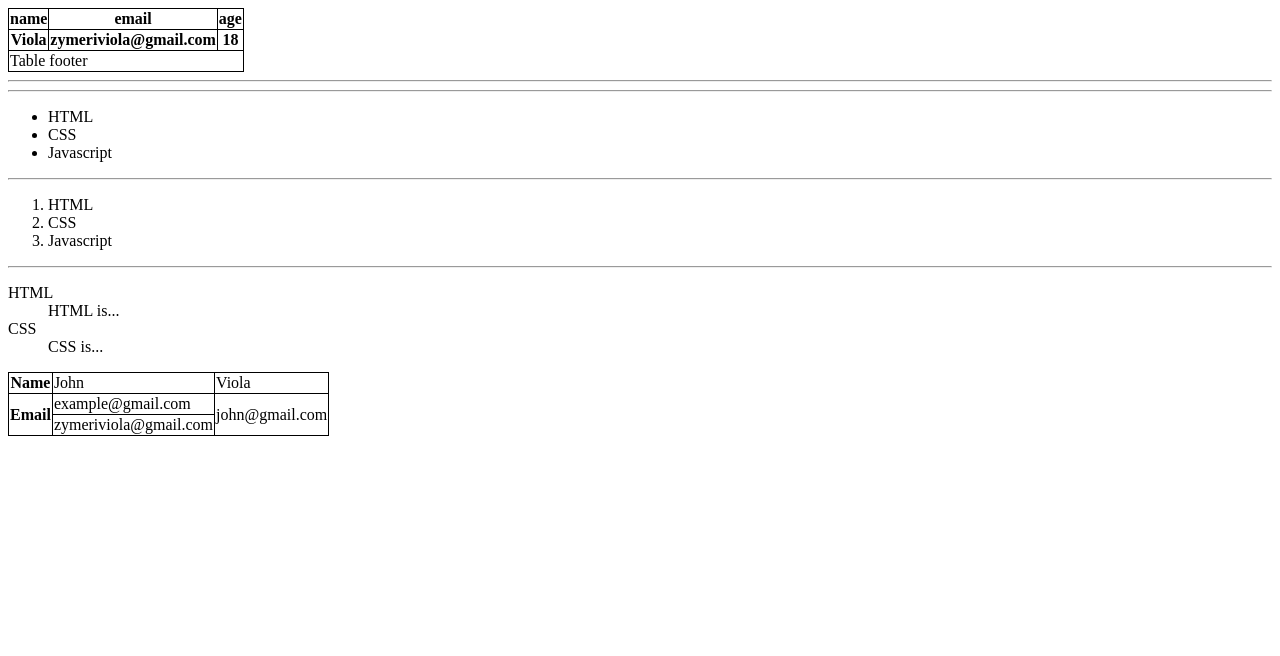
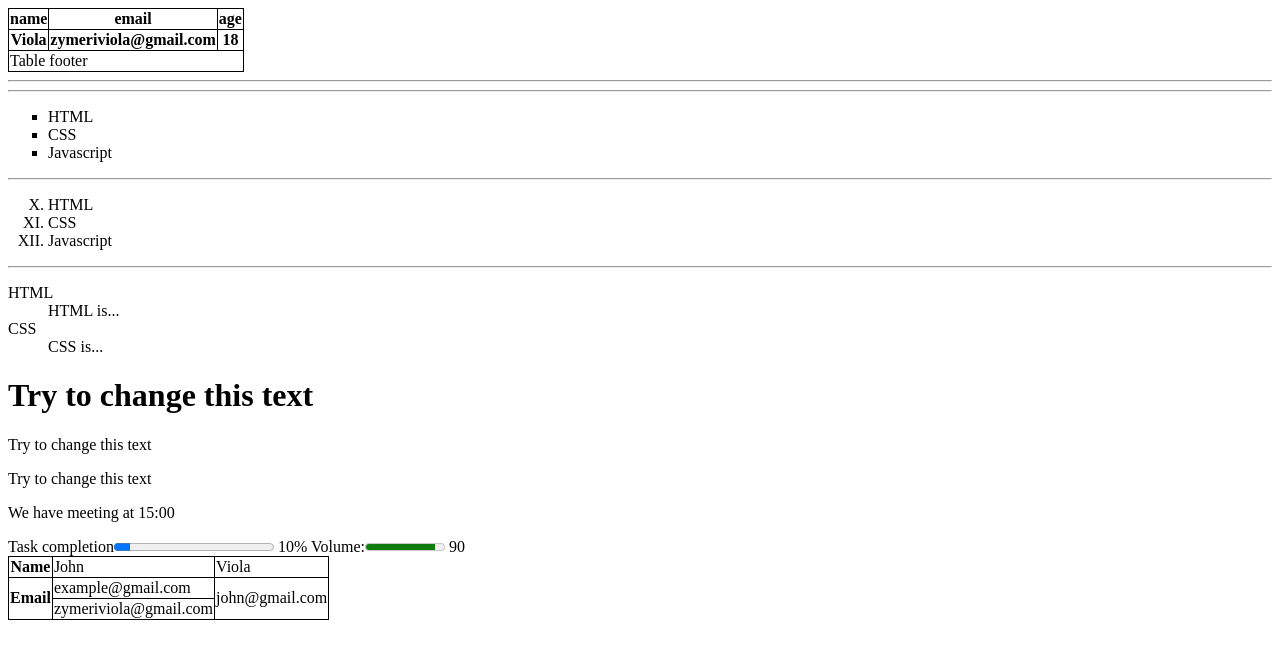
Before and after one commit to violazymeri/Lesson-5, a plain HTML site: page index.html in a window 1280 px wide. Drawn offline with Linux system fonts and the light colour scheme.

Commit message:
Lesson 5

```diff
--- a/index.html
+++ b/index.html
@@ -48,13 +48,13 @@
         <td>zymeriviola@gmail.com</td>
     </tr>
     <hr>
-    <ul>
+    <ul type="square">
         <li>HTML</li>
         <li>CSS</li>
         <li>Javascript</li>
     </ul>
     <hr>
-    <ol>
+    <ol type="I" start="10">
         <li>HTML</li>
         <li>CSS</li>
         <li>Javascript</li>
@@ -66,6 +66,15 @@
         <dt>CSS</dt>
         <dd>CSS is...</dd>
     </dl>
+    <h1 contenteditable="true">Try to change this text</h1>
+    <p contenteditable="true">Try to change this text</p>
+    <div contenteditable="true">Try to change this text</div>
+
+    <p>We have meeting at <time datetime="2025-05-05">15:00</time></p>
+    <label for="task">Task completion</label>
+    <progress id="task" value="10" max="100"></progress> 10%
+    <label for="Volume">Volume:</label>
+    <meter id="Volume" value="90" min="10" max="100"></meter> 90
 </table>
     </body>
 </html>
```
